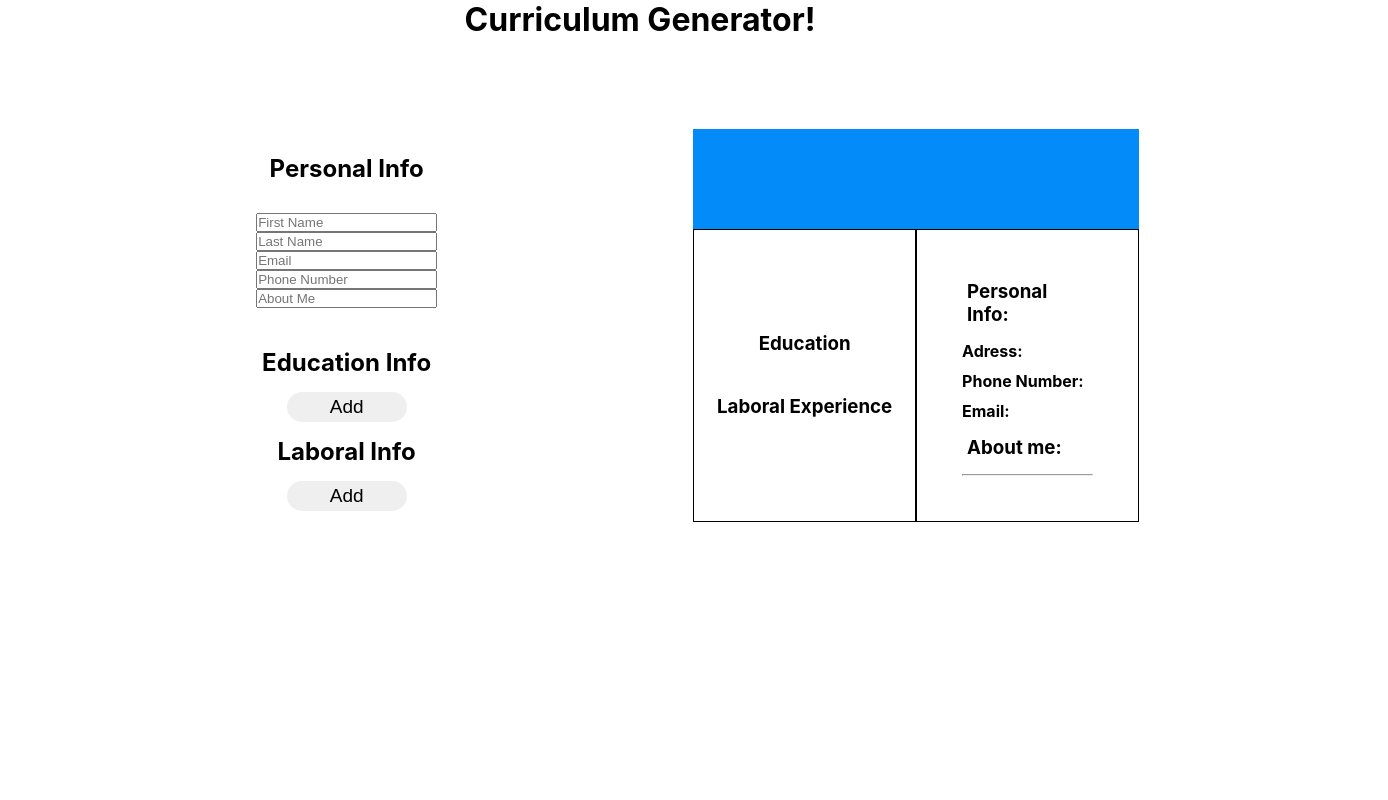
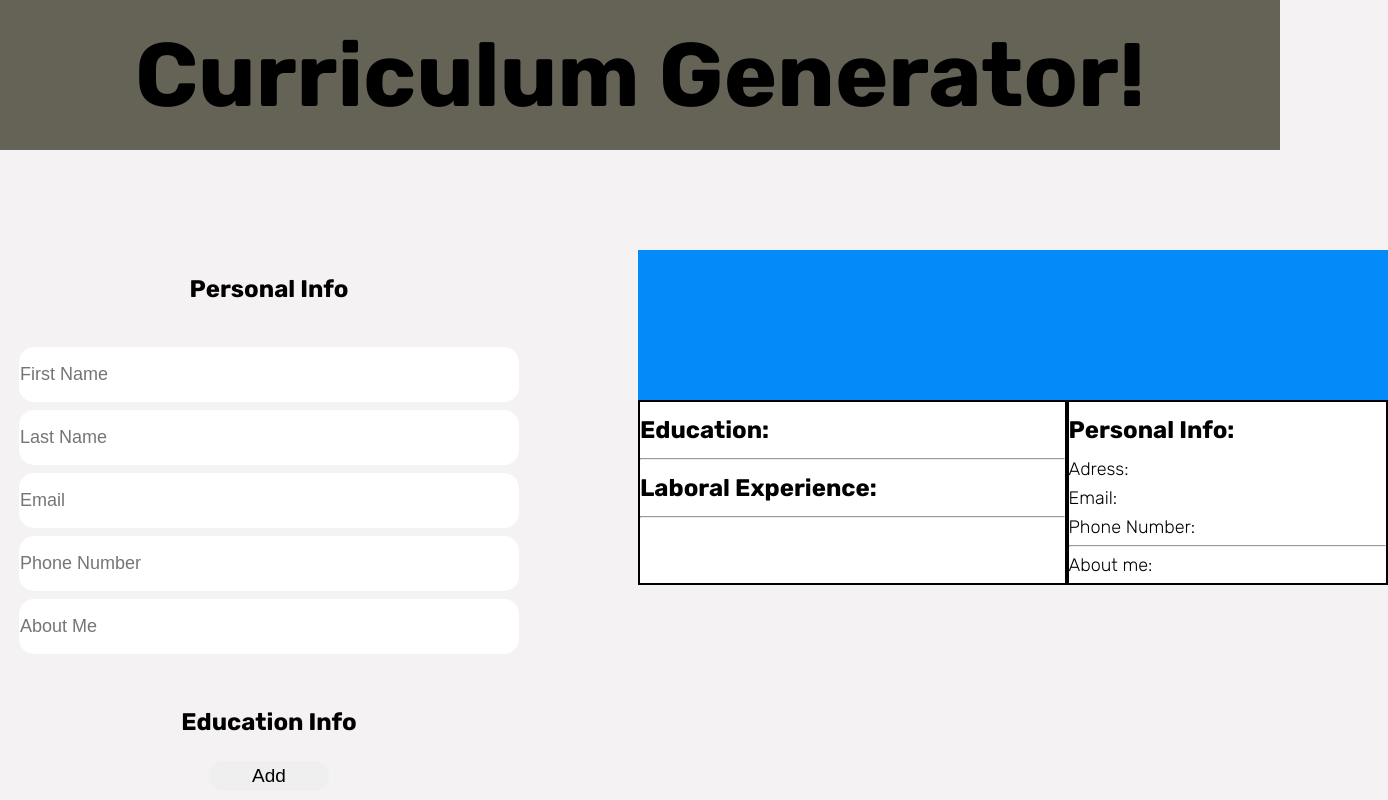
Before and after one commit to Flo-314/cv-app, a React (Create React App) app: page / in a window 1280 px wide. Shown: the top 800 px of the page, 1388 px wide, since content can reach past the window. Built offline with nearby package versions, Linux system fonts and the light colour scheme.

Commit message:
css borrador terminado

```diff
--- a/public/index.html
+++ b/public/index.html
@@ -4,10 +4,9 @@
     <meta charset="utf-8" />
     <meta name="viewport" content="width=device-width, initial-scale=1" />
     <meta name="theme-color" content="#000000" />
-    <title>React App</title>
+    <title>Curriculum Generator</title>
   </head>
   <body>
-    <noscript>You need to enable JavaScript to run this app.</noscript>
     <div id="root"></div>
   </body>
 </html>
--- a/src/App.js
+++ b/src/App.js
@@ -63,7 +63,6 @@ class App extends React.Component {
     educationForms[index][name] = value;
     this.setState({ educationForms });
   }
-
   handleLaboralInput(event, id) {
     const filterID = (e) => e.id === id;
     const index = this.state.laboralForms.findIndex(filterID);
@@ -86,6 +85,9 @@ class App extends React.Component {
     personalInfo[name] = value;
     this.setState({ personalInfo });
   }
+
+  delete
+
 
   render() {
     return (
--- a/src/components/Curriculum.js
+++ b/src/components/Curriculum.js
@@ -16,49 +16,52 @@ class Curriculum extends React.Component {
           </h1>
         </header>
         <div id="content">
-          <main>
+          <section>
             <div id="cv-educationInfo">
-              <h3>Education</h3>
+              <h3>Education:</h3>
+              <hr></hr>
+
               {this.props.educationForms.map((form) => {
                 return (
                   <div key={uniqid("argentina")}>
                     <h4>University:{form.university}</h4>
-                    <h5>
-                      Dates:{form.from}-{form.to}
-                    </h5>
-                    <h5>City:{form.city}</h5>
-                    <h5>Degree:{form.degree}</h5>
+                    <h4>
+                    From: {form.from} To {form.to}
+                    </h4>
+                    <h4>City: {form.city}</h4>
+                    <h4>Degree: {form.degree}</h4>
                     <hr></hr>
                   </div>
                 );
               })}
             </div>
             <div id="cv-laboralInfo">
-              <h3>Laboral Experience</h3>
+              <h3>Laboral Experience:</h3>
+              <hr></hr>
               {this.props.laboralForms.map((form) => {
                 return (
                   <div key={uniqid("argentina")}>
-                    <h4>position:{form.position}</h4>
-                    <h5>company:{form.company}</h5>
+                    <h4>Position: {form.position}</h4>
+                    <h4>Company: {form.company}</h4>
 
-                    <h5>
-                      dates:{form.from}-{form.to}
-                    </h5>
-                    <h5>jobDescription:{form.jobDescription}</h5>
+                    <h4>
+                      From: {form.from} To {form.to}
+                    </h4>
+                    <h4>Job Description: {form.jobDescription}</h4>
                     <hr></hr>
                   </div>
                 );
               })}
             </div>
-          </main>
+          </section>
           <aside>
             <div id="cv-personalInfo" key={uniqid("argentina")}>
               <h3>Personal Info:</h3>
               <h4>Adress: {this.props.personalInfo.lastname}</h4>
-              <h4>Phone Number: {this.props.personalInfo.email}</h4>
-              <h4>Email: {this.props.personalInfo.phonenumber}</h4>
-              <h3>About me: {this.props.personalInfo.about} </h3>
+              <h4>Email: {this.props.personalInfo.email}</h4>
+              <h4>Phone Number: {this.props.personalInfo.phonenumber}</h4>
               <hr></hr>
+              <h4> About me: {this.props.personalInfo.about} </h4>
             </div>
           </aside>
         </div>
--- a/src/components/EducationInfo.js
+++ b/src/components/EducationInfo.js
@@ -19,13 +19,13 @@ class EducationInfo extends React.Component {
                 onChange={(e) => this.props.inputHandler(e, form.id)}
               ></input>
               <input
-                type="text"
+                type="date"
                 name="from"
                 placeholder="From X"
                 onChange={(e) => this.props.inputHandler(e, form.id)}
               ></input>
               <input
-                type="text"
+                type="date"
                 name="to"
                 placeholder="To Y "
                 onChange={(e) => this.props.inputHandler(e, form.id)}
--- a/src/components/LaboralInfo.js
+++ b/src/components/LaboralInfo.js
@@ -24,13 +24,13 @@ class LaboralInfo extends React.Component {
                 onChange={(e) => this.props.inputHandler(e, form.id)}
               ></input>
           <input
-                type="text"
+                type="date"
                 name="from"
                 placeholder="From X"
                 onChange={(e) => this.props.inputHandler(e, form.id)}
               ></input>
               <input
-                type="text"
+                type="date"
                 name="to"
                 placeholder="To Y "
                 onChange={(e) => this.props.inputHandler(e, form.id)}
--- a/src/stylesheet.css
+++ b/src/stylesheet.css
@@ -1,34 +1,50 @@
+@import url("https://fonts.googleapis.com/css2?family=Rubik:ital,wght@0,300;0,400;0,500;0,600;0,700;0,800;0,900;1,300;1,400;1,500;1,600;1,700;1,800;1,900&display=swap");
 * {
   box-sizing: border-box;
   margin: 0px;
   padding: 0px;
+  word-break: break-word;
 }
 
 body {
-  font-family: -apple-system, BlinkMacSystemFont, "Segoe UI", Roboto, Oxygen,
-    Ubuntu, Cantarell, "Open Sans", "Helvetica Neue", sans-serif;
+  font-family: Rubik;
+  background-color: #f4f2f3;
 }
 header {
   display: flex;
   justify-content: center;
   align-items: center;
+  background-color: #656256;
+  width: 100%;
+  min-height: 150px;
+  font-size: 45px;
 }
 main {
   display: flex;
   justify-content: space-evenly;
-  align-items: center;
+  background-color: #f4f2f3;
 }
 #generator-container {
   display: flex;
   justify-content: center;
   align-items: center;
   flex-direction: column;
-  margin: 100px;
+  margin-top: 100px;
+}
+#generator-container input {
+  min-height: 55px;
+  min-width: 500px;
+  border-radius: 15px;
+  border: none;
+  font-size: 18px;
+  padding: 1px;
+  margin: 4px;
 }
 #generator-container h4 {
   font-size: 24px;
-  margin: 15px;
+  margin: 25px;
 }
+
 #generator-container form {
   display: flex;
   justify-content: center;
@@ -43,59 +59,61 @@ main {
   height: 30px;
   border: 0px;
   border-radius: 15px;
+  margin-bottom: 25px;
 }
 
 #curriculum-container {
-  display: flex;
-  justify-content: center;
-  align-items: center;
-  flex-direction: column;
+  min-width: 750px;
+  max-width: 900px;
+  height: 100%;
+  background-color: white;
+  margin: 100px;
 }
 #curriculum-container header {
+  grid-area: header;
   padding: 50px;
   width: 100%;
+  max-height: 250px;
+  padding: 25px;
   background-color: rgb(4, 139, 250);
   font-size: 28px;
 }
 #curriculum-container #content {
+  display: grid;
+  grid-template-columns: 1fr 1fr 1fr 1fr 1fr 1fr 1fr;
+  grid-template-rows: auto;
+  grid-template-areas:
+    "main main main main aside aside aside"
+    "main main main main aside aside aside";
+}
+
+#curriculum-container #content h4 {
+  margin-top: 7px;
+  margin-bottom: 7px;
+  font-size: 18px;
+  font-weight: 300;
+}
+#curriculum-container #content h3 {
+  margin-top: 14px;
+  margin-bottom: 14px;
+  font-size: 24px;
+}
+
+#curriculum-container #content section {
+  grid-area: main;
   display: flex;
-  justify-content: center;
-  flex-direction: row;
+  /* justify-content: center;
+  align-items: center; */
+  flex-direction: column;
+  border: 2px solid black;
+  width: 100%;
+  flex-grow: 2;
 }
-#curriculum-container #content main {
+#curriculum-container #content aside {
+  grid-area: aside;
   display: flex;
-  justify-content: center;
-  align-items: center;
   flex-direction: column;
-  border: 1px solid black;
+  border: 2px solid black;
   width: 100%;
+  flex-grow: 1;
 }
-#curriculum-container #content main #cv-educationInfo  {
-  margin: 20px;
-}
-#curriculum-container #content main #cv-educationInfo div {
-
-    margin: 35px;
-  }
-#curriculum-container #content main #cv-laboralInfo {
-  margin: 20px;
-}
-#curriculum-container #content main #cv-laboralInfo div {
-    margin: 35px;
-  }
-#curriculum-container #content aside {
-  display: flex;
-  align-items: center;
-  flex-direction: column;
-  border: 1px solid black;
-  width: 100%;
-}
-#curriculum-container #content aside #cv-personalInfo{
-    margin: 35px
-}
-#curriculum-container #content aside #cv-personalInfo *{
-    margin: 10px;
-}
-#curriculum-container #content aside #cv-personalInfo h3{
-    margin: 15px;
-}
```
